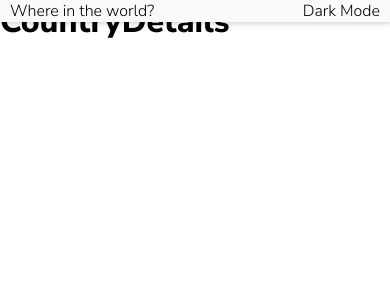
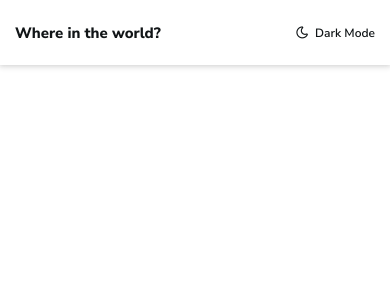
Before and after one commit to leouui/countries-api, a React (Create React App) app: page /1 in a window 390 px wide. Shown: the top 300 px of the page. Built offline with nearby package versions, Linux system fonts and the light colour scheme.

Commit message:
NavBar(togle-theme,responsive)

```diff
--- a/src/layout/NavBar/index.jsx
+++ b/src/layout/NavBar/index.jsx
@@ -1,14 +1,24 @@
+import { useEffect, useState } from "react"
 import "./styles.css"
 
+// false === "ligth"
+// true === "dark"
+
 const NavBar = () => {
+    const [theme,setTheme] = useState(JSON.parse(localStorage.getItem("dark-theme")))
+
+    useEffect(()=>{
+        if(theme) document.body.setAttribute("data-theme","dark")
+        else document.body.setAttribute("data-theme","ligth")
+        localStorage.setItem("dark-theme",theme)
+    },[theme])
+
     return <nav className="navbar w-100">
-        <div className="navbar__container w-page d-flex fx-between max-w-100">
-            <div>
-                Where in the world?
-            </div>
+        <div className="navbar__container w-page h-100 d-flex fx-between fy-center">
+            <h1 className="navbar__title">Where in the world?</h1>
 
-            <div>
-                Dark Mode
+            <div className="navbar__darkmode-togle" onClick={() => setTheme(theme => !theme)}>
+                <i className={`navbar__icon-moon ${!theme ?"far fa-moon":"fas fa-moon"}`}></i>Dark Mode
             </div>
         </div>
     </nav>
--- a/src/layout/NavBar/styles.css
+++ b/src/layout/NavBar/styles.css
@@ -1,8 +1,53 @@
 @import "../../styles/base/settings.css";
 
 .navbar {
-    padding: 0 10px;
+    height:var(--navbar-height);
+    background-color: var(--app-items-color);
+    color: var(--app-font-color);
+    padding: 0 30px;
     position: fixed;
     box-shadow: 0 0 6px 1px #1f1e1e3b;
-    background-color: var(--app-bg-color);
 }
+
+.navbar__container {
+    max-width: 100%;
+}
+.navbar__title {
+    font-size: 20px;
+}
+
+.navbar__darkmode-togle {
+    -webkit-user-select: none;
+    cursor: pointer;
+    font-size: 14px;
+    font-weight: 600;
+}
+
+.navbar__icon-moon {
+    transform: rotate(-13deg);
+    margin-right: 7px;
+}
+
+@media screen and (max-width: 400px) {
+    .navbar {
+        padding: 0 15px;
+    }
+
+    .navbar__title {
+        font-size: 15px;
+    }
+
+    .navbar__darkmode-togle {
+        font-size: 12px;
+    }
+}
+
+@media screen and (max-width: 300px) {
+    .navbar__title {
+        font-size: 12px;
+    }
+
+    .navbar__darkmode-togle {
+        font-size: 10px;
+    }
+}
```
